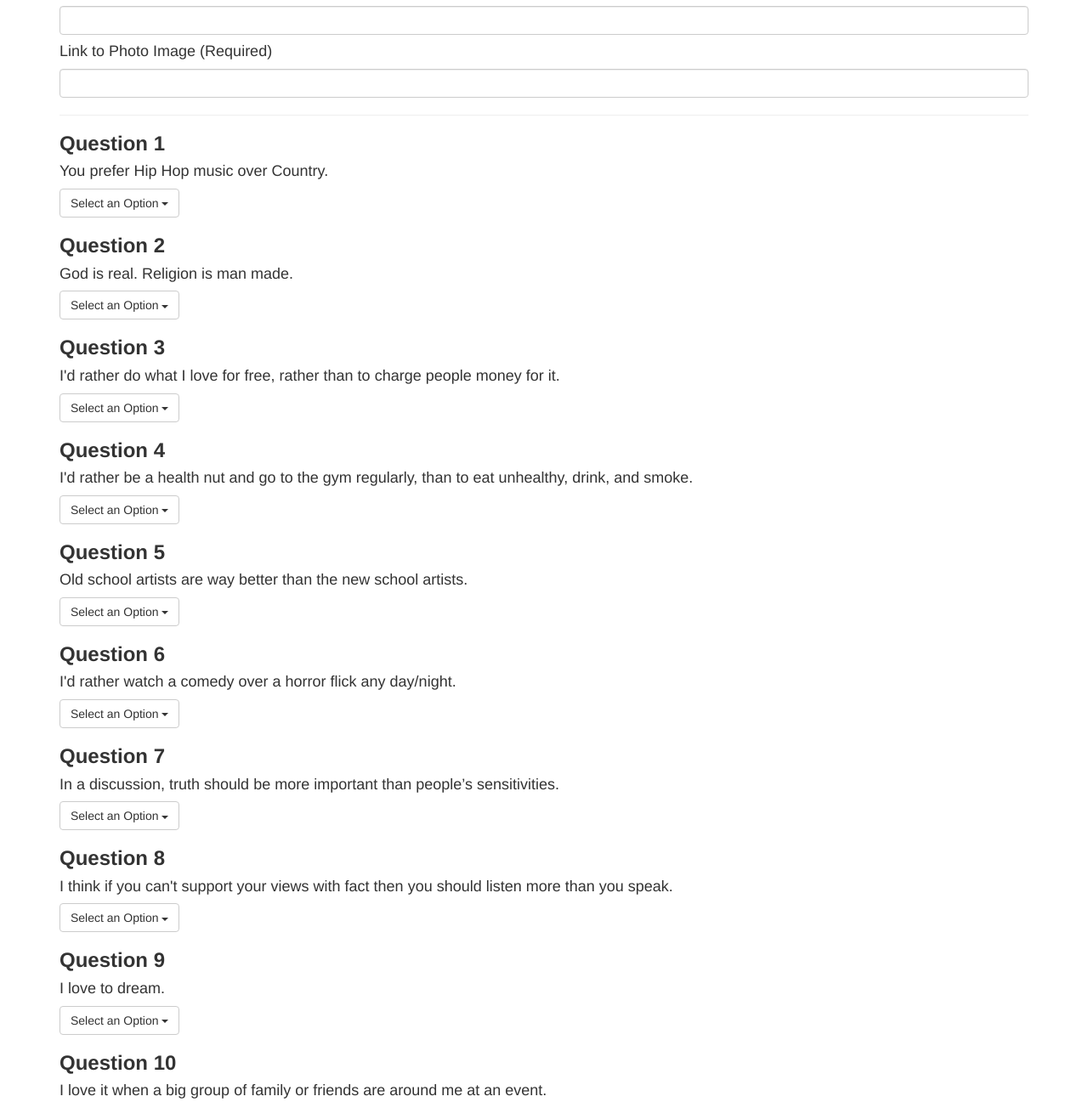
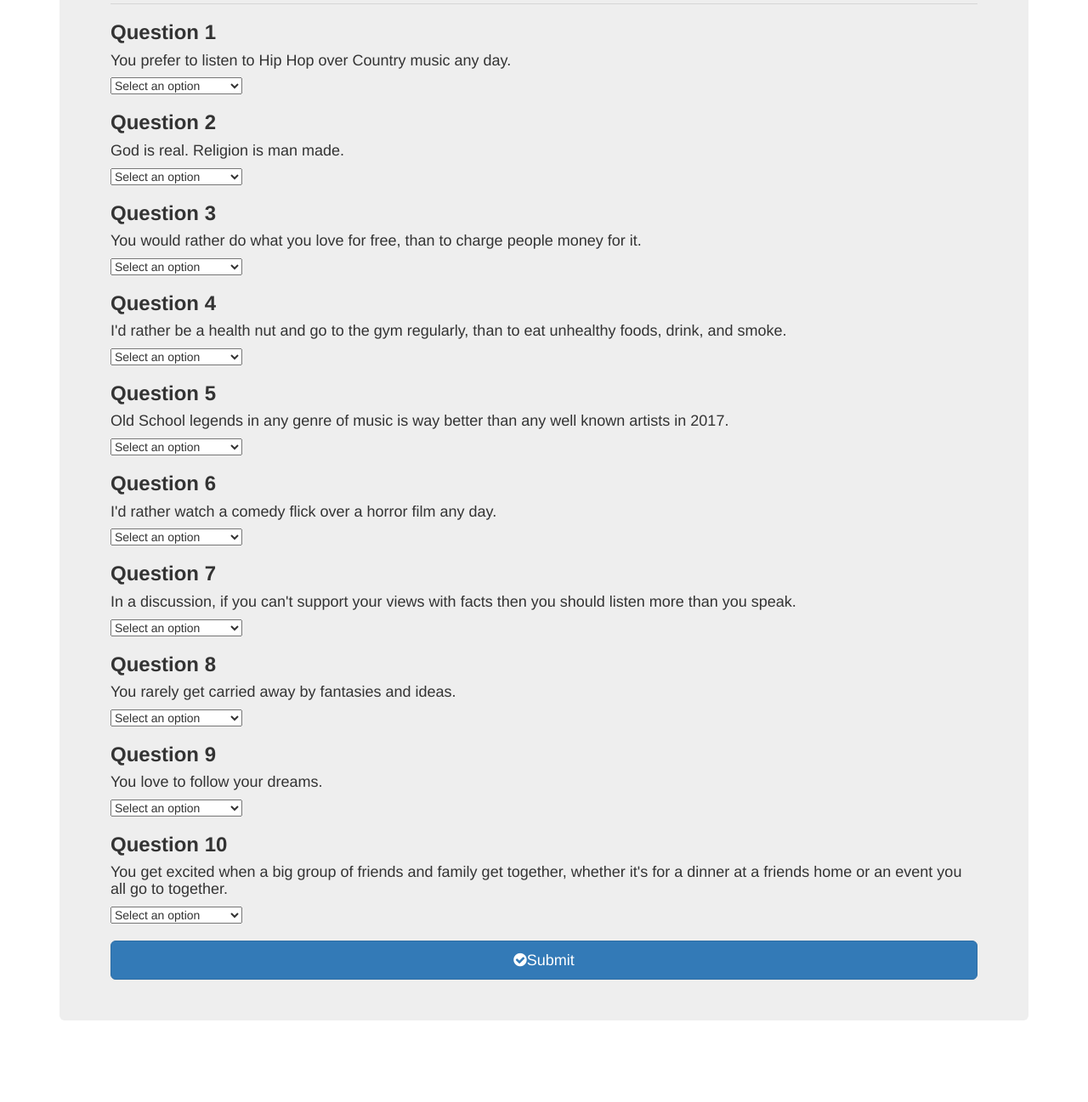
Before and after one commit to overpowerradio/FriendFinder, a website: page app/public/survey.html in a window 1280 px wide. Shown: the part 153-1450 px from the top of the page at 85% size. After the commit the page ends 1384 px from the top, so only its background shows below. Drawn offline with nearby package versions, Linux system fonts and the light colour scheme.

Commit message:
updated survey page

```diff
--- a/app/public/survey.html
+++ b/app/public/survey.html
@@ -1,215 +1,145 @@
 <!DOCTYPE html>
-<html lang="en-us">
+<html lang="en"> <!-- It's necessary to add "lang = en" to this tag to indicate the language of the page on a world wide server. -->
 <head>
-	<meta charset="UTF-8">
 	<title>Friend Survey</title>
+	<meta charset="UTF-8"> <!-- We add this to define the character code of the page. -->
 
 	<!-- Latest compiled and minified CSS -->
-	<link rel="stylesheet" href="https://maxcdn.bootstrapcdn.com/bootstrap/3.3.7/css/bootstrap.min.css" integrity="sha384-BVYiiSIFeK1dGmJRAkycuHAHRg32OmUcww7on3RYdg4Va+PmSTsz/K68vbdEjh4u" crossorigin="anonymous">
-	<script src="https://code.jquery.com/jquery.js"></script>
+	<link rel="stylesheet" href="https://maxcdn.bootstrapcdn.com/bootstrap/3.3.7/css/bootstrap.min.css" integrity="sha384-BVYiiSIFeK1dGmJRAkycuHAHRg32OmUcww7on3RYdg4Va+PmSTsz/K68vbdEjh4u" crossorigin="anonymous"> <!-- COPIED FROM GETBOOTSTRAP.COM
+ -->
 	<!-- Latest compiled and minified JavaScript -->
-	<script src="https://maxcdn.bootstrapcdn.com/bootstrap/3.3.7/js/bootstrap.min.js" integrity="sha384-Tc5IQib027qvyjSMfHjOMaLkfuWVxZxUPnCJA7l2mCWNIpG9mGCD8wGNIcPD7Txa" crossorigin="anonymous"></script>
+	<script src="https://maxcdn.bootstrapcdn.com/bootstrap/3.3.7/js/bootstrap.min.js" integrity="sha384-Tc5IQib027qvyjSMfHjOMaLkfuWVxZxUPnCJA7l2mCWNIpG9mGCD8wGNIcPD7Txa" crossorigin="anonymous"></script> <!-- COPIED FROM GETBOOTSTRAP.COM
+ -->
+ 	<link rel="stylesheet" type="text/css" href="https://maxcdn.bootstrapcdn.com/font-awesome/4.7.0/css/font-awesome.min.css"> <!-- Font Awesome link copied from bootstrapcdn.com/fontawesome -->
+</head>
+<body>
 
-</head>
-
-<!-- !!!!!!!!!!!!! ERROR !!!!!!!!!!!!!!
-For some reason, I can not get drop down boxes to show the list. I've pasted them directly from boostrap to this document and previous activities. Either the drop box won't open, when I click on it ..... or, if I open the page directly from Sublime the drop down list is already populated and it doesn't disappear if I click on it.
-
-I copied the source code from the Friend Finder homework example to get a list. THOUGH it says not to use "select" on the bootstrap page. The options populate with this code.
- -->
-
-<body>
 <div class="container">
-
-		<h2>Survey Questions</h2>
-		<hr>
-
-		<h3><strong>About You</strong></h3>
-		<h4>Name (Required)</h4>
-		<input type="text" name="" id="name" class="form-control" required >
-
-		<h4>Link to Photo Image (Required)</h4>
-		<input type="text" name="" id="photo" class="form-control" required >
-
-		<hr>
+  <div class="jumbotron"><!-- This is how we build a bootstrap jumbotron -->
+      <h1 class=""><i class="fa fa-child" aria-hidden="true"></i>Friend Survey</h1>
+      <hr> <!-- The "<hr>" tag represents a horizontal rule. However, the <hr> tag may still be displayed as a horizontal rule in visual browsers, but is now defined in semantic terms, rather than presentational terms. All the layout attributes are removed in HTML5. Use CSS instead. -->
 
       <h3><strong>Question 1</strong></h3>
-		<h4>You prefer Hip Hop music over Country.</h4>
-	 	<div class="dropdown">
-			  <button class="btn btn-default dropdown-toggle" type="button" id="dropdownMenu1" data-toggle="dropdown" aria-haspopup="true" aria-expanded="true">
-			    Select an Option
-			    <span class="caret"></span>
-			  </button>
-			  <ul id="q1" class="dropdown-menu" aria-labelledby="dropdownMenu1">
-			    < value="1">  1 (Strongly Disagree)</li>
-			    <li value="1">  2</li>
-			    <li value="1">  3</li>
-			    <li value="1">  4</li>
-			    <li value="1">  5 (Strongly Agree</li>
-			  </ul>
-			</div>
+      <h4>You prefer to listen to Hip Hop over Country music any day.</h4>
+      <select data-placeholder="" class="chosen-select" id="q1">
+        <option value="">Select an option</option>
+              <option value="1">1 (Strongly Disagree)</option>
+              <option value="2">2</option>
+              <option value="3">3</option>
+              <option value="4">4</option>
+              <option value="5">5 (Strongly Agree)</option>
+      </select>
 
       <h3><strong>Question 2</strong></h3>
       <h4>God is real. Religion is man made.</h4>
-	 	<div class="dropdown">
-			  <button class="btn btn-default dropdown-toggle" type="button" id="dropdownMenu1" data-toggle="dropdown" aria-haspopup="true" aria-expanded="true">
-			    Select an Option
-			    <span class="caret"></span>
-			  </button>
-			  <ul id="q2" class="dropdown-menu" aria-labelledby="dropdownMenu1">
-			    <li value="1">  1 (Strongly Disagree)</li>
-			    <li value="1">  2</li>
-			    <li value="1">  3</li>
-			    <li value="1">  4</li>
-			    <li value="1">  5 (Strongly Agree</li>
-			  </ul>
-			</div>
+      <select data-placeholder="" class="chosen-select" id="q2">
+      <option value="">Select an option</option>
+            <option value="1">1 (Strongly Disagree)</option>
+            <option value="2">2</option>
+            <option value="3">3</option>
+            <option value="4">4</option>
+            <option value="5">5 (Strongly Agree)</option>
+        </select>
 
 
       <h3><strong>Question 3</strong></h3>
-		<h4>I'd rather do what I love for free, rather than to charge people money for it.</h4>
-	 	<div class="dropdown">
-			  <button class="btn btn-default dropdown-toggle" type="button" id="dropdownMenu1" data-toggle="dropdown" aria-haspopup="true" aria-expanded="true">
-			    Select an Option
-			    <span class="caret"></span>
-			  </button>
-			  <ul id="q3" class="dropdown-menu" aria-labelledby="dropdownMenu1">
-			    <li value="1">  1 (Strongly Disagree)</li>
-			    <li value="1">  2</li>
-			    <li value="1">  3</li>
-			    <li value="1">  4</li>
-			    <li value="1">  5 (Strongly Agree</li>
-			  </ul>
-			</div>
+      <h4>You would rather do what you love for free, than to charge people money for it.</h4>
+      <select data-placeholder="" class="chosen-select" id="q3">
+      <option value="">Select an option</option>
+            <option value="1">1 (Strongly Disagree)</option>
+            <option value="2">2</option>
+            <option value="3">3</option>
+            <option value="4">4</option>
+            <option value="5">5 (Strongly Agree)</option>
+        </select>
 
 
       <h3><strong>Question 4</strong></h3>
-		<h4>I'd rather be a health nut and go to the gym regularly, than to eat unhealthy, drink, and smoke.</h4>
-	 	<div class="dropdown">
-			  <button class="btn btn-default dropdown-toggle" type="button" id="dropdownMenu1" data-toggle="dropdown" aria-haspopup="true" aria-expanded="true">
-			    Select an Option
-			    <span class="caret"></span>
-			  </button>
-			  <ul id="q4" class="dropdown-menu" aria-labelledby="dropdownMenu1">
-			    <li value="1">  1 (Strongly Disagree)</li>
-			    <li value="1">  2</li>
-			    <li value="1">  3</li>
-			    <li value="1">  4</li>
-			    <li value="1">  5 (Strongly Agree</li>
-			  </ul>
-			</div>
+      <h4>I'd rather be a health nut and go to the gym regularly, than to eat unhealthy foods, drink, and smoke.</h4>
+      <select data-placeholder="" class="chosen-select" id="q4">
+      <option value="">Select an option</option>
+            <option value="1">1 (Strongly Disagree)</option>
+            <option value="2">2</option>
+            <option value="3">3</option>
+            <option value="4">4</option>
+            <option value="5">5 (Strongly Agree)</option>
+        </select>
 
 
       <h3><strong>Question 5</strong></h3>
-		<h4>Old school artists are way better than the new school artists.</h4>
-	 	<div class="dropdown">
-			  <button class="btn btn-default dropdown-toggle" type="button" id="dropdownMenu1" data-toggle="dropdown" aria-haspopup="true" aria-expanded="true">
-			    Select an Option
-			    <span class="caret"></span>
-			  </button>
-			  <ul id="q5" class="dropdown-menu" aria-labelledby="dropdownMenu1">
-			    <li value="1">  1 (Strongly Disagree)</li>
-			    <li value="1">  2</li>
-			    <li value="1">  3</li>
-			    <li value="1">  4</li>
-			    <li value="1">  5 (Strongly Agree</li>
-			  </ul>
-			</div>
+      <h4>Old School legends in any genre of music is way better than any well known artists in 2017.</h4>
+      <select data-placeholder="" class="chosen-select" id="q5">
+      <option value="">Select an option</option>
+            <option value="1">1 (Strongly Disagree)</option>
+            <option value="2">2</option>
+            <option value="3">3</option>
+            <option value="4">4</option>
+            <option value="5">5 (Strongly Agree)</option>
+        </select>
 
 
       <h3><strong>Question 6</strong></h3>
-		<h4>I'd rather watch a comedy over a horror flick any day/night.</h4>
-	 	<div class="dropdown">
-			  <button class="btn btn-default dropdown-toggle" type="button" id="dropdownMenu1" data-toggle="dropdown" aria-haspopup="true" aria-expanded="true">
-			    Select an Option
-			    <span class="caret"></span>
-			  </button>
-			  <ul id="q6" class="dropdown-menu" aria-labelledby="dropdownMenu1">
-			    <li value="1">  1 (Strongly Disagree)</li>
-			    <li value="1">  2</li>
-			    <li value="1">  3</li>
-			    <li value="1">  4</li>
-			    <li value="1">  5 (Strongly Agree</li>
-			  </ul>
-			</div>
+      <h4>I'd rather watch a comedy flick over a horror film any day.</h4>
+      <select data-placeholder="" class="chosen-select" id="q6">
+      <option value="">Select an option</option>
+            <option value="1">1 (Strongly Disagree)</option>
+            <option value="2">2</option>
+            <option value="3">3</option>
+            <option value="4">4</option>
+            <option value="5">5 (Strongly Agree)</option>
+        </select>
 
 
       <h3><strong>Question 7</strong></h3>
-		<h4>In a discussion, truth should be more important than people’s sensitivities.</h4>
-	 	<div class="dropdown">
-			  <button class="btn btn-default dropdown-toggle" type="button" id="dropdownMenu1" data-toggle="dropdown" aria-haspopup="true" aria-expanded="true">
-			    Select an Option
-			    <span class="caret"></span>
-			  </button>
-			  <ul id="q7" class="dropdown-menu" aria-labelledby="dropdownMenu1">
-			    <li value="1">  1 (Strongly Disagree)</li>
-			    <li value="1">  2</li>
-			    <li value="1">  3</li>
-			    <li value="1">  4</li>
-			    <li value="1">  5 (Strongly Agree</li>
-			  </ul>
-			</div>
+      <h4>In a discussion, if you can't support your views with facts then you should listen more than you speak.</h4>
+      <select data-placeholder="" class="chosen-select" id="q7">
+      <option value="">Select an option</option>
+            <option value="1">1 (Strongly Disagree)</option>
+            <option value="2">2</option>
+            <option value="3">3</option>
+            <option value="4">4</option>
+            <option value="5">5 (Strongly Agree)</option>
+        </select>
 
       <h3><strong>Question 8</strong></h3>
-		<h4>I think if you can't support your views with fact then you should listen more than you speak.</h4>
-	 	<div class="dropdown">
-			  <button class="btn btn-default dropdown-toggle" type="button" id="dropdownMenu1" data-toggle="dropdown" aria-haspopup="true" aria-expanded="true">
-			    Select an Option
-			    <span class="caret"></span>
-			  </button>
-			  <ul id="q8" class="dropdown-menu" aria-labelledby="dropdownMenu1">
-			    <li value="1">  1 (Strongly Disagree)</li>
-			    <li value="1">  2</li>
-			    <li value="1">  3</li>
-			    <li value="1">  4</li>
-			    <li value="1">  5 (Strongly Agree</li>
-			  </ul>
-			</div>
+      <h4>You rarely get carried away by fantasies and ideas.</h4>
+      <select data-placeholder="" class="chosen-select" id="q8">
+      <option value="">Select an option</option>
+            <option value="1">1 (Strongly Disagree)</option>
+            <option value="2">2</option>
+            <option value="3">3</option>
+            <option value="4">4</option>
+            <option value="5">5 (Strongly Agree)</option>
+        </select>
 
       <h3><strong>Question 9</strong></h3>
-		<h4>I love to dream.</h4>
-	 	<div class="dropdown">
-			  <button class="btn btn-default dropdown-toggle" type="button" id="dropdownMenu1" data-toggle="dropdown" aria-haspopup="true" aria-expanded="true">
-			    Select an Option
-			    <span class="caret"></span>
-			  </button>
-			  <ul id="q9" class="dropdown-menu" aria-labelledby="dropdownMenu1">
-			    <li value="1">  1 (Strongly Disagree)</li>
-			    <li value="1">  2</li>
-			    <li value="1">  3</li>
-			    <li value="1">  4</li>
-			    <li value="1">  5 (Strongly Agree</li>
-			  </ul>
-			</div>
+      <h4>You love to follow your dreams.</h4>
+      <select data-placeholder="" class="chosen-select" id="q9">
+      <option value="">Select an option</option>
+            <option value="1">1 (Strongly Disagree)</option>
+            <option value="2">2</option>
+            <option value="3">3</option>
+            <option value="4">4</option>
+            <option value="5">5 (Strongly Agree)</option>
+        </select>
 
       <h3><strong>Question 10</strong></h3>
-		<h4>I love it when a big group of family or friends are around me at an event.</h4>
-	 	<div class="dropdown">
-			  <button class="btn btn-default dropdown-toggle" type="button" id="dropdownMenu1" data-toggle="dropdown" aria-haspopup="true" aria-expanded="true">
-			    Select an Option
-			    <span class="caret"></span>
-			  </button>
-			  <ul id="q10" class="dropdown-menu" aria-labelledby="dropdownMenu1">
-			    <li value="1">  1 (Strongly Disagree)</li>
-			    <li value="1">  2</li>
-			    <li value="1">  3</li>
-			    <li value="1">  4</li>
-			    <li value="1">  5 (Strongly Agree</li>
-			  </ul>
-			</div>
+      <h4>You get excited when a big group of friends and family get together, whether it's for a dinner at a friends home or an event you all go to together.</h4>
+      <select data-placeholder="" class="chosen-select" id="q10">
+      <option value="">Select an option</option>
+            <option value="1">1 (Strongly Disagree)</option>
+            <option value="2">2</option>
+            <option value="3">3</option>
+            <option value="4">4</option>
+            <option value="5">5 (Strongly Agree)</option>
+        </select>
 
       <br>
       <br>
-
         <!-- Submit Button -->
-		<button type="submit" class="btn btn-primary btn-lg btn-block" id="submit"><i class="fa fa-check-circle" aria-hidden="true"></i>
- Submit</button>
+      <button type="submit" class="btn btn-primary btn-lg btn-block" id="submit"><i class="fa fa-check-circle" aria-hidden="true"></i>Submit</button>
   </div>
-
-<script type="text/javascript" src="app/data/friends.js"></script>
-
-
-
+</div>
 
 </body>
 </html>
```
Lines whose indentation alone changed are shown as unchanged.
